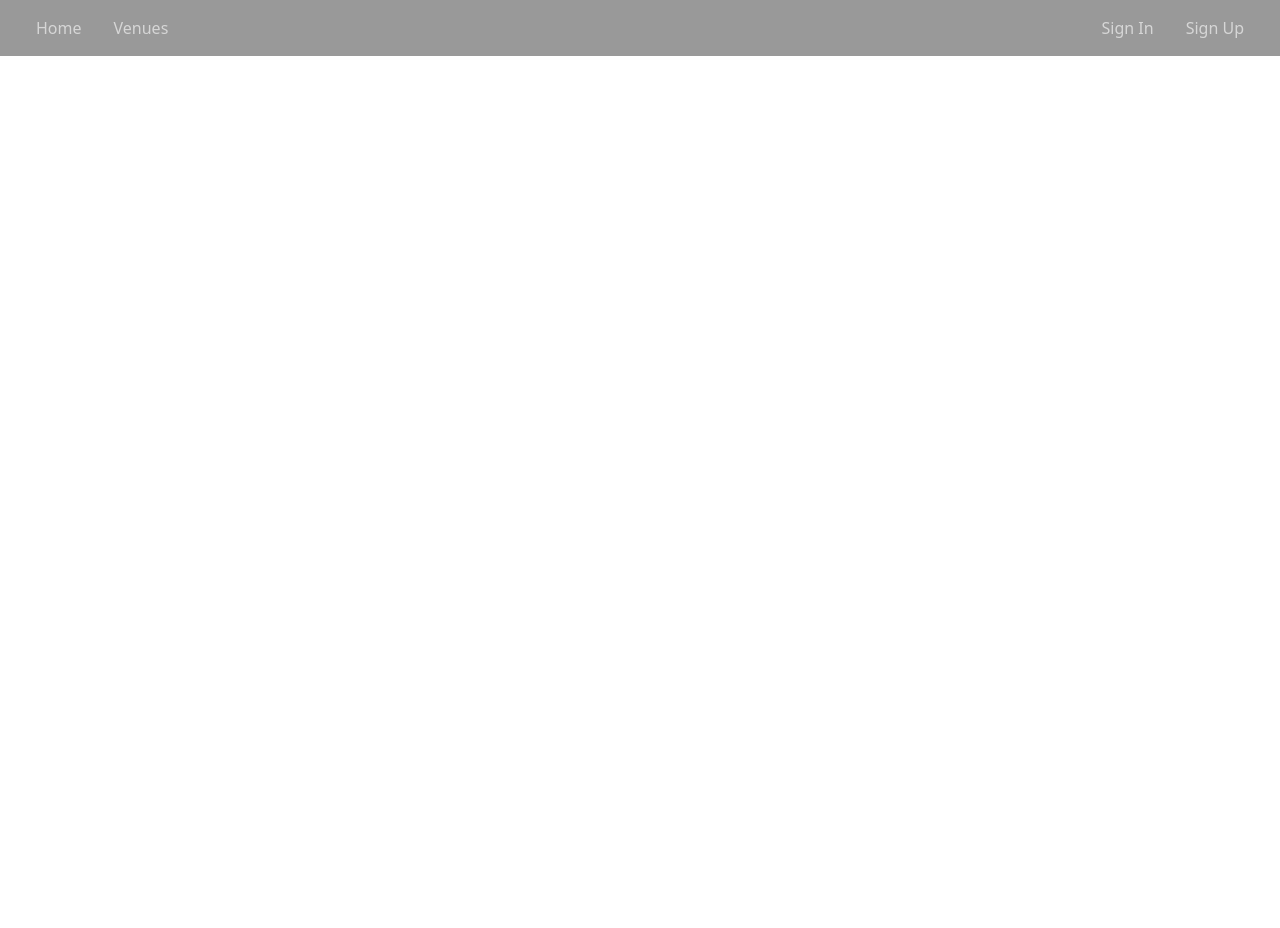
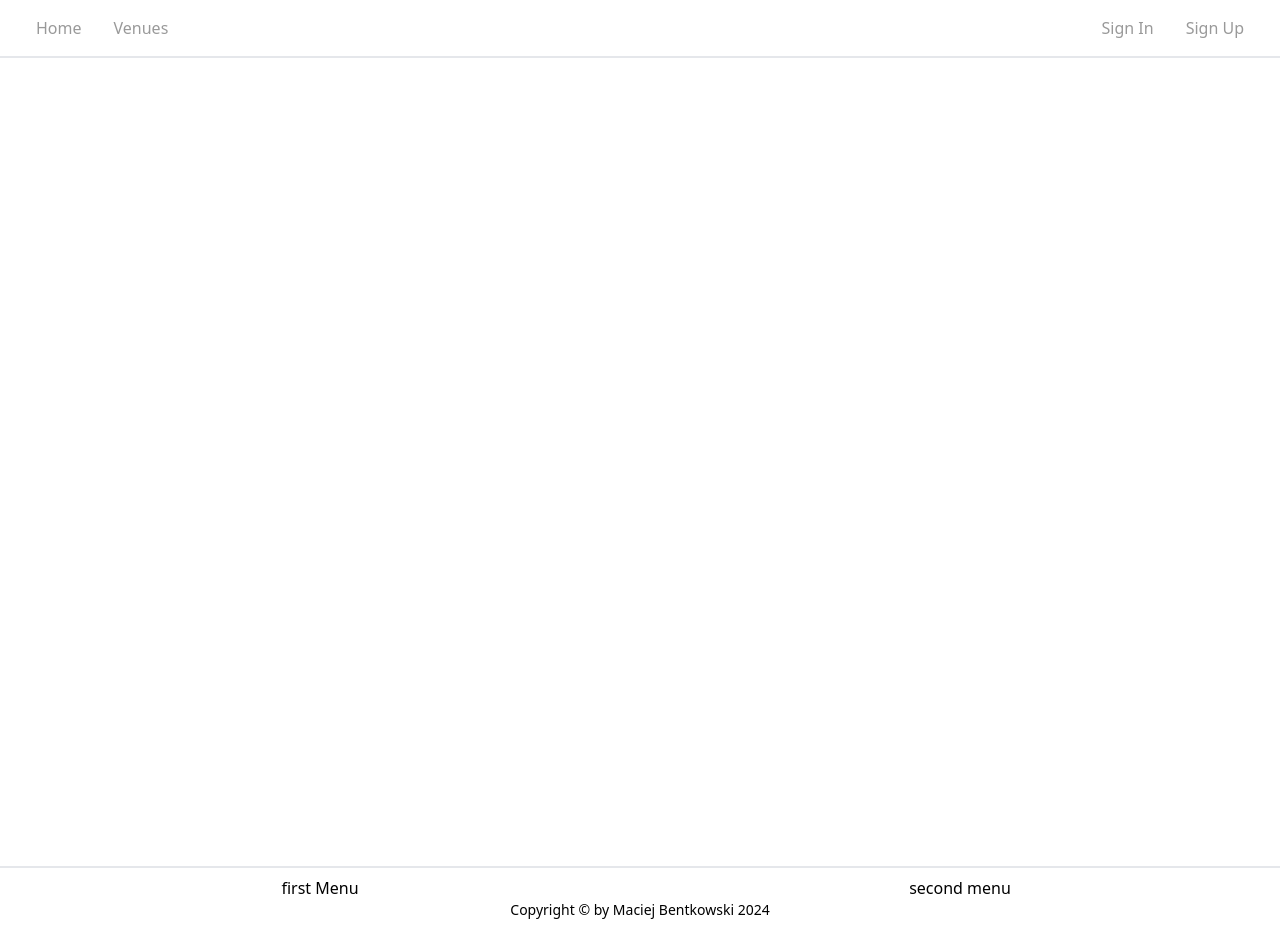
Before and after one commit to maciejbentkowski/knajping-demo-django, a Django app: page / in a window 1280 px wide. Before the commit the page ends 56 px from the top, so only its background shows below. Run offline with Django 5.2, Linux system fonts and the light colour scheme; style sheets or scripts are compiled from the project's sources; some libraries are stand-ins or nearby versions.

Commit message:
Added footer

```diff
--- /dev/null
+++ b/templates/footer.html
@@ -0,0 +1,12 @@
+<div class="grid grid-cols-12 text-center">
+    <div class="col-span-6" >
+        first Menu
+    </div>
+    <div class="col-span-6">
+        second menu
+    </div>
+</div>
+
+<div class="text-center text-sm">
+    <p>Copyright &copy; by <a href="https://maciejbentkowski.pl" target="_blank">Maciej Bentkowski</a> 2024</p>
+</div>
--- a/templates/header.html
+++ b/templates/header.html
@@ -1,46 +1,44 @@
-<header>
-  <nav class="relative flex bg-black/40 justify-start py-4">
+<nav class="relative flex bg-white justify-start py-4">
   <div class="flex w-full flex-wrap items-center justify-between px-3">
       <ul class="flex flex-row mx-2 ">
         <li class="">
-            <a class="block px-4 text-white/60 transition duration-200 hover:text-black/80"
+          <a class="block px-4 text-black/40 transition duration-200 hover:text-black/80"
             href="{% url 'venues:index'%}">Home</a>
         </li>
         <li class="">
-            <a class="block px-4 text-white/60 transition duration-200 hover:text-black/80"
+          <a class="block px-4 text-black/40 transition duration-200 hover:text-black/80"
             href="{% url 'venues:venues'%}">Venues</a>
         </li>
       </ul>
       <ul class="flex justify-end flex-row mx-2">
         {% if request.user.is_authenticated %}
         <li>
-            <div class="block pr-10 text-black/40">
+          <div class="block pr-10 text-black/80">
             Hello, {{ request.user.username }}
           </div>
         </li>
         <li>
-            <a class="block px-4 text-white/60 transition duration-200 hover:text-black/80"
+          <a class="block px-4 text-black/40 transition duration-200 hover:text-black/80"
             href="{% url 'venues:create-venue'  %}">Create Venue</a>
         </li>
         <li>
-            <a class="block px-4 text-white/60 transition duration-200 hover:text-black/80"
+          <a class="block px-4 text-black/40 transition duration-200 hover:text-black/80"
             href="{% url 'venues:profile' request.user.id  %}">Profile</a>
         </li>
         <li class="">
-            <a class="block px-4 text-white/60 transition duration-200 hover:text-black/80"
+          <a class="block px-4 text-black/40 transition duration-200 hover:text-black/80"
             href="{% url 'venues:logout'%}">Logout</a>
         </li>
         {% else %}
         <li class="">
-            <a class="block px-4 text-white/60 transition duration-200 hover:text-black/80"
+          <a class="block px-4 text-black/40 transition duration-200 hover:text-black/80"
             href="{% url 'venues:login'%}">Sign In</a>
         </li>
         <li class="">
-            <a class="block px-4 text-white/60 transition duration-200 hover:text-black/80"
+          <a class="block px-4 text-black/40 transition duration-200 hover:text-black/80"
             href="{% url 'venues:register'%}">Sign Up</a>
         </li>
         {% endif %}
       </ul>
   </div>
 </nav>
-</header>
--- a/templates/main.html
+++ b/templates/main.html
@@ -11,9 +11,11 @@
     <title>Knajping</title>
     {% tailwind_css %}
 </head>
-<body class = 'w-full'>
+<body class = 'w-full min-h-screen '>
+    <header class="border-b-2">
         {% include 'header.html' %}
-
+    </header>
+        <div>
             {% if messages %}
             <ul class="messages">
                 {% for message in messages %}
@@ -21,11 +23,18 @@
                 {% endfor %}
             </ul>
             {% endif %}
-
+        </div>
+        <main class="flex flex-col min-h-screen">
         {% block content %}
 
 
         {% endblock %}
+        </main>
+        <footer class= "border-t-2 py-2 mt-2">
+            {% include 'footer.html' %}
+        </footer>
+
+
 </body>
 
 </html>
```
Also changed, not shown: venues/templates/venues/profile.html (+5 -5 lines). Lines whose indentation alone changed are shown as unchanged.
